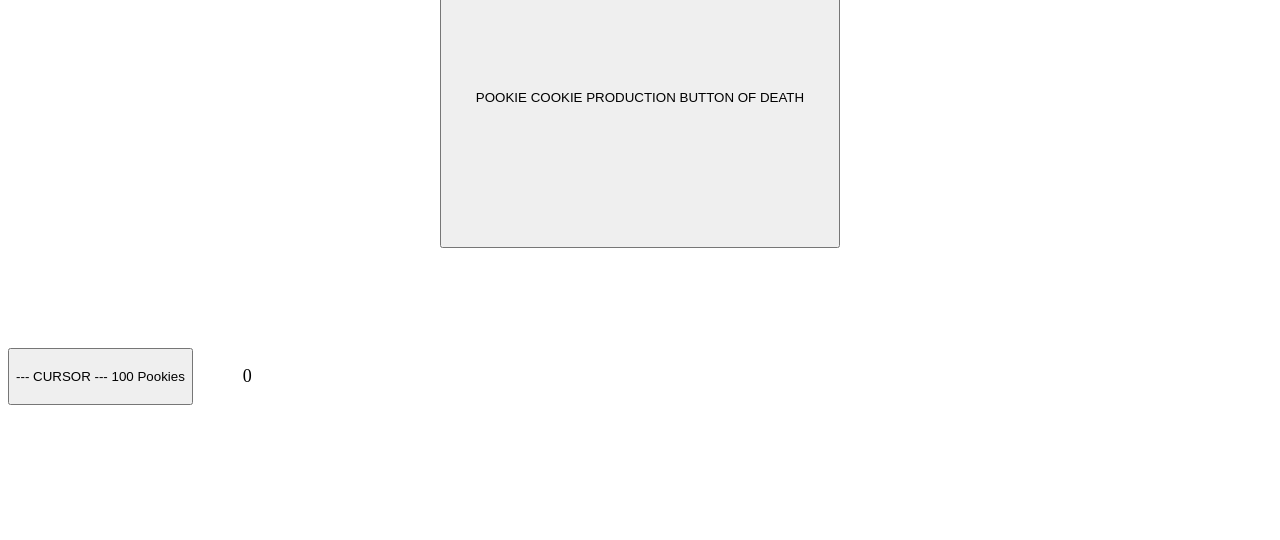
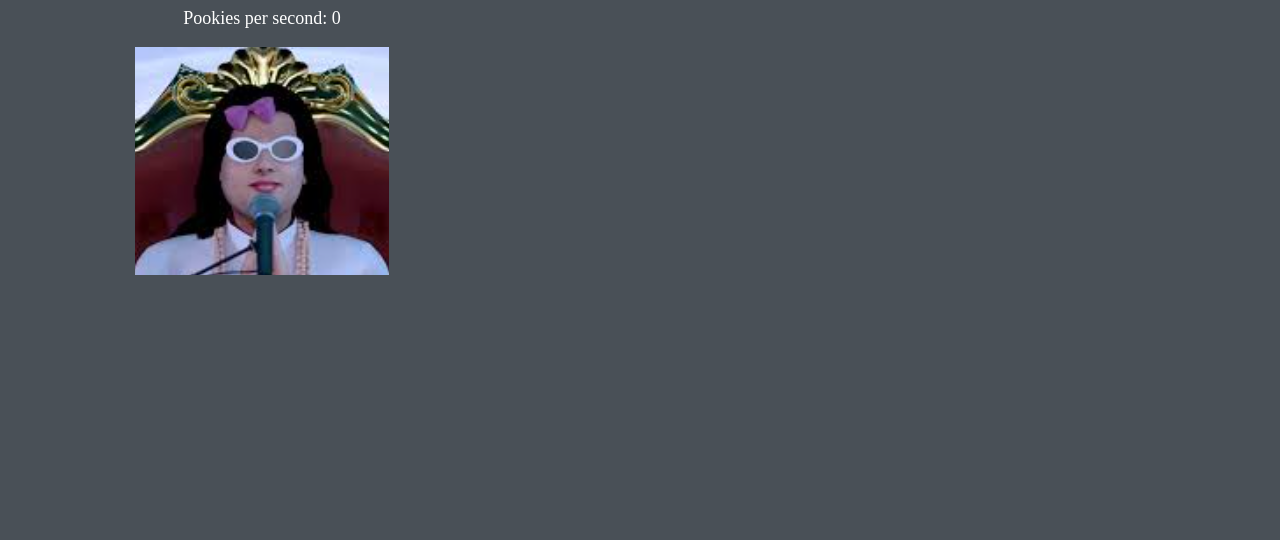
Before and after one commit to tsr11/pookie-clicker, a plain HTML site: page index.html in a window 1280 px wide. Shown: the part 260-800 px from the top of the page. Drawn offline with Linux system fonts and the light colour scheme.

Commit message:
Add files via upload

```diff
--- a/index.html
+++ b/index.html
@@ -9,15 +9,15 @@
   </head>
   <body>
     <p id="quotesbox" class="quotesbox">rizz</p>
+    <main>
+      <div class="mainthing">
         <h1>Skibidi Pookies</h1>
         <p>Pookies: <span id="pookies">0</span></p>
         <p>Pookies per second: <span id="pps">0</span></p>
         <div class="button">
-      <button onclick="skibidiya()" class="clicker">
-        POOKIE COOKIE PRODUCTION BUTTON OF DEATH
-      </button>
+          <img src="pookie.png" onclick="skibidiya()" class="cookie" />
         </div>
-
+      </div>
       <div class="buildings">
         <div class="cursorbox">
           <button class="cursor" onclick="buycursor()">
@@ -26,5 +26,6 @@
           <p><span id="noofcursors">0</span></p>
         </div>
       </div>
+    </main>
   </body>
 </html>
--- a/script.js
+++ b/script.js
@@ -1,6 +1,7 @@
 var cookies = 0;
 var increment = 1;
 var cps = 0;
+var cursors = 0;
 quotes = [
   "I love balls",
   "Them balls are cool",
@@ -21,5 +22,6 @@ function buycursor() {
     cps += 0.1;
     document.getElementById("pps").innerHTML = cps;
     document.getElementById("pookies").innerHTML = cookies;
+    document.getElementById("noofcursors").innerHTML = cursors += 1;
   }
 }
--- a/style.css
+++ b/style.css
@@ -1,3 +1,13 @@
+body {
+  display: grid;
+  place-items: center;
+  height: 75vh;
+  margin: 0;
+  padding: 0;
+  background-color: #495057;
+  color: #fff;
+}
+
 h1 {
   text-align: center;
 }
@@ -7,12 +17,16 @@ p {
   font-size: large;
 }
 
-.clicker {
-  height: 300px;
-  width: 400px;
+main {
+  display: flex;
+  gap: 512px;
+}
+.mainthing {
+  text-align: left;
+  margin: 50px;
 }
 
-.button {
+.main .button {
   text-align: center;
 }
 
@@ -29,3 +43,7 @@ p {
   display: flex;
   gap: 50px;
 }
+
+.cookie:hover {
+  opacity: 0.8;
+}
```
Also changed, not shown: pookie.png (added). Lines whose indentation alone changed are shown as unchanged.
